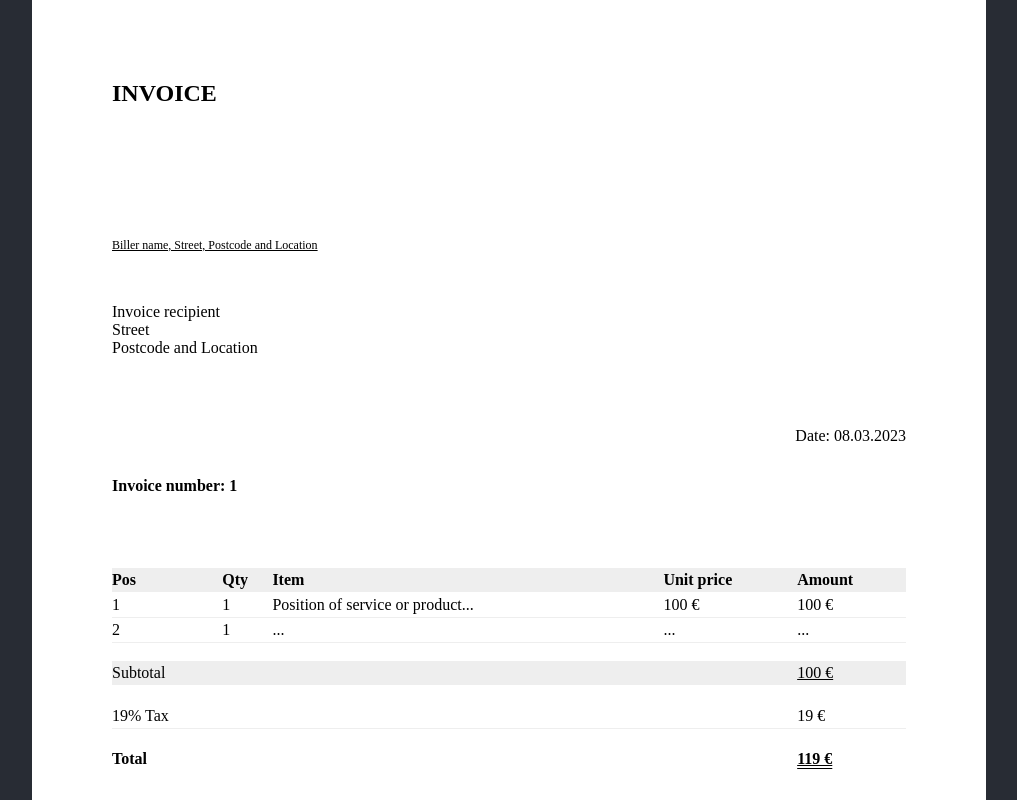
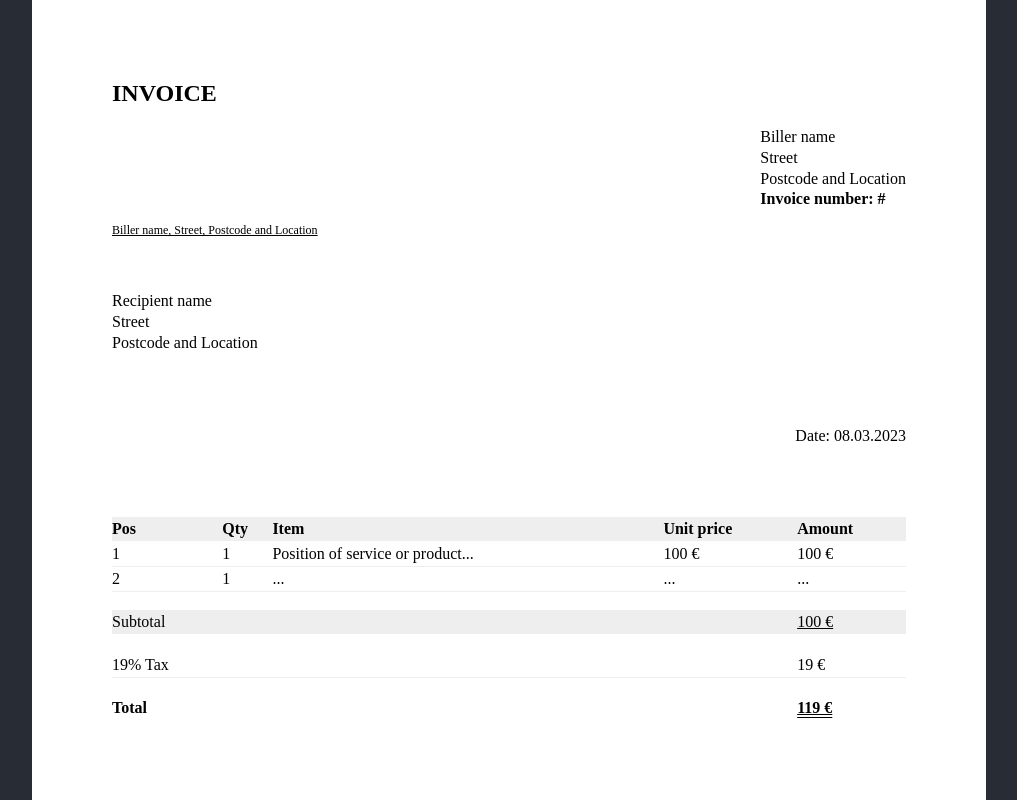
Before and after one commit to hkuennen/gener8invoice, a React (Create React App) app: page / in a window 1280 px wide. Shown: the top 800 px of the page, without its empty margins (131-1148 px from the left). Built offline with nearby package versions, Linux system fonts and the light colour scheme; no server answers; the HTML template or start-up script is replaced by a standard one; a web font is replaced by a local one.

Commit message:
invoice info added

```diff
--- a/src/App.css
+++ b/src/App.css
@@ -7,7 +7,7 @@
 }
 
 h1 {
-  padding-bottom: 40px;
+  padding-bottom: 20px;
   font-size: 18pt;
 }
 
@@ -26,21 +26,23 @@ h1 {
 
 .two-col {
   display: flex;
-  justify-content: space-around;
-  align-items: center;
+  justify-content: space-between;
+  align-items: flex-start;
   height: 250px;
   width: auto;
-  margin-bottom: 30px;
+  margin-bottom: 50px;
 }
 
 .contact-info {
+  padding-top: 20px;
+  align-self: center;
   display: block;
   align-content: space-between;
+  line-height: 1.3em;
 }
 
 .invoice-info {
-  padding: 20px;
-  margin: 0 auto;
+  line-height: 1.3em;
 }
 
 .sender {
@@ -50,11 +52,3 @@ h1 {
 .right {
   float: right;
 }
-
-.bold {
-  font-weight: 600;
-}
-
-.inv-number {
-  margin-top: 80px;
-}
--- a/src/App.js
+++ b/src/App.js
@@ -3,7 +3,7 @@ import moment from "moment";
 import './App.css';
 import Positions from './Positions.js';
 
-function App() {
+const App = () => {
   const [data, setData] = useState({
     date: "",
     programming: "",
@@ -36,18 +36,22 @@ useEffect(() => {
                 <p className="underline">Biller name, Street, Postcode and Location</p>
               </div>
               <div className="receiver">
-                <p>Invoice recipient</p>
+                <p>Recipient name</p>
                 <p>Street</p>
                 <p>Postcode and Location</p>
               </div>
             </div>
-            <div className="invoice-info"></div>
+            <div className="invoice-info">
+              <p>Biller name</p>
+              <p>Street</p>
+              <p>Postcode and Location</p>
+              <p class="bold">Invoice number: #</p>
+            </div>
           </div>
           <p class="right">Date: {moment().format('DD.MM.YYYY')}</p>
-          <p class="bold inv-number">Invoice number: 1</p>
-          <br /><br /><br /><br />
+          <br /><br /><br /><br /><br />
           <Positions />
-          <br /><br /><br /><br />
+          <br /><br /><br /><br /><br />
           <p>{data.date}</p>
           <p>{data.programming}</p>
         </div>
--- a/src/Positions.js
+++ b/src/Positions.js
@@ -1,6 +1,6 @@
 import './Positions.css';
 
-export default function Positions() {
+const Positions = () => {
 
   return (
     <table>
@@ -52,3 +52,5 @@ export default function Positions() {
     </table>
   );
 }
+
+export default Positions;
```
